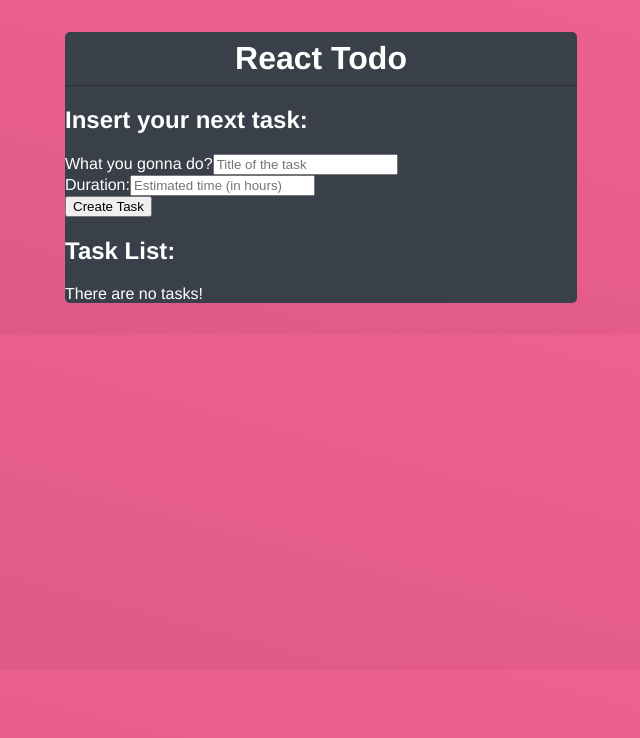
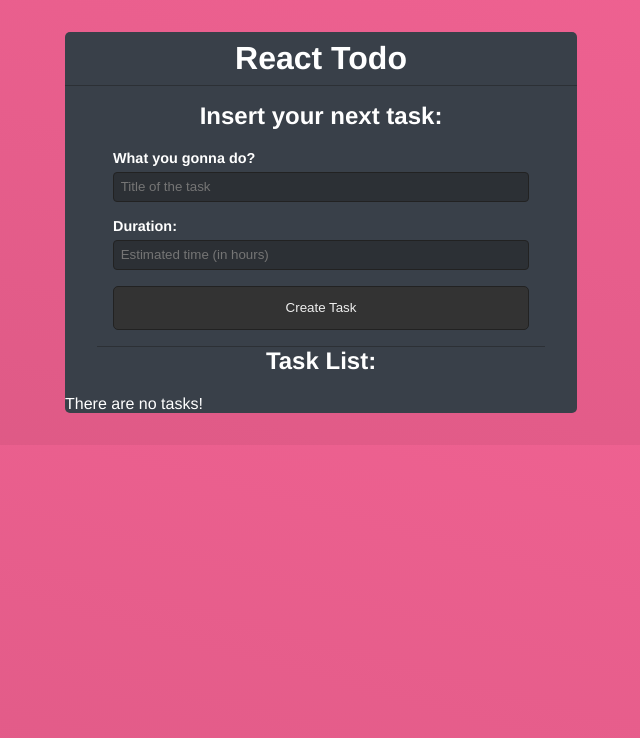
Before and after one commit to AMANDA-ALT/todo-list, a React (Create React App) app: page / in a window 1280 px wide. Shown: the top 738 px of the page, without its empty margins (319-959 px from the left). Built offline with nearby package versions, Linux system fonts and the light colour scheme.

Commit message:
added better styling

```diff
--- a/src/App.css
+++ b/src/App.css
@@ -15,3 +15,48 @@
 .header-todo h1 {
 margin: 0;
 }
+
+.form-todo {
+  padding: 1em;
+  margin: 0 2em;
+  border-bottom:  1px solid #2c3035;
+}
+
+.form-todo h2,
+.list-todo h2 {
+  text-align: center;
+  margin-top: 0;
+}
+
+.form-control {
+  display: flex;
+  flex-direction: column;
+  margin-bottom: 1em;
+}
+
+.form-control label {
+  font-weight: bold;
+  font-size: .9em;
+  margin-bottom: .4em;
+}
+
+.form-control input {
+  border: 1px solid #222;
+  border-radius: 4px;
+  background-color: #2c3035;
+  padding: .5em;
+  color: #dfdfdf
+}
+
+input[type="submit"] {
+  background-color: #333;
+  color:#eee;
+  display: block;
+  width: 100%;
+  border: 1px solid #222;
+  border-radius: 5px;
+  padding: 1em;
+  cursor: pointer;
+
+
+}
--- a/src/App.js
+++ b/src/App.js
@@ -14,10 +14,19 @@
   const handleSubmit = (e) => {
     e.preventDefault();
 
-    console.log(title);
+    const todo = {
+      id: Math.random(),
+      title,
+      time,
+      done:false,
+    };
+
+    //Sent to API
+    console.log(todo);
 
     setTitle("");
-    console.log("Sent");
+    setTime("");
+
   };
 
   return (
@@ -29,6 +38,7 @@
       <div className="form-todo">
         <h2>Insert your next task:</h2>
         <form onSubmit={handleSubmit}>
+
           <div className="form-control">
             <label htmlFor="title">What you gonna do?</label>
             <input
```
